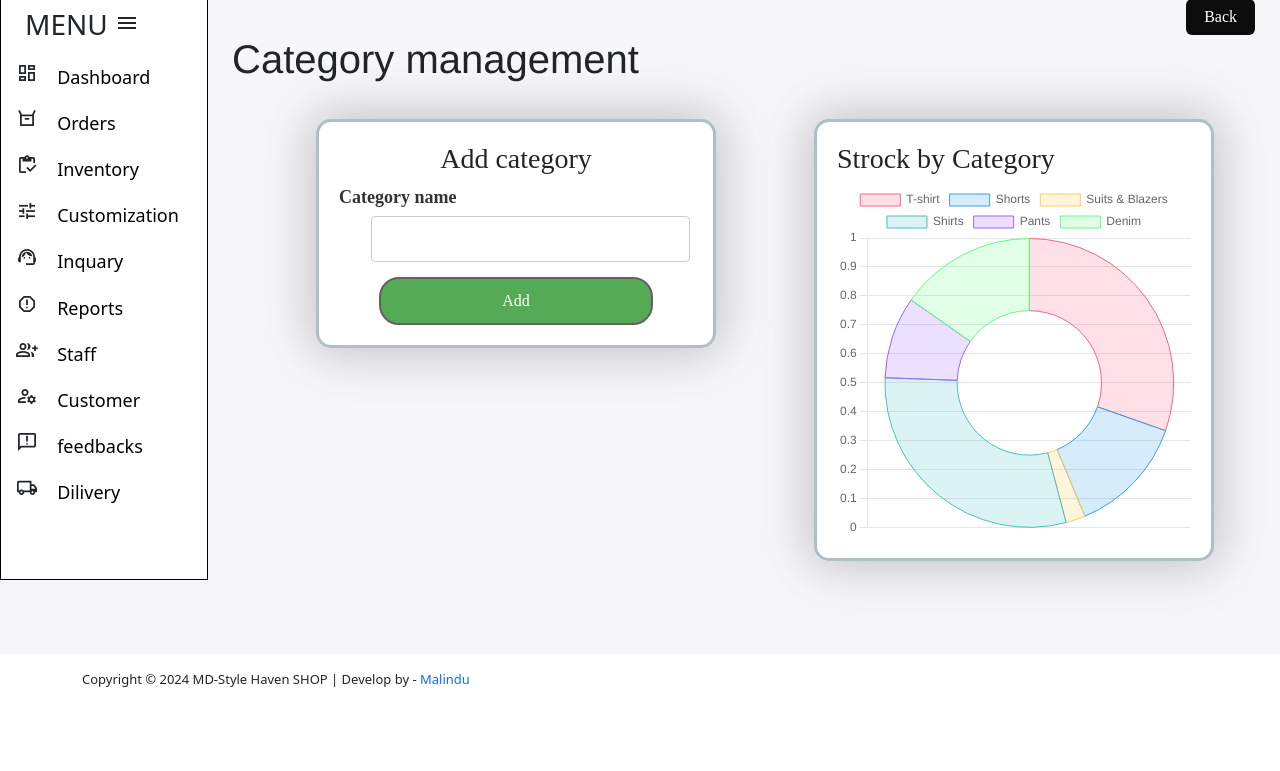
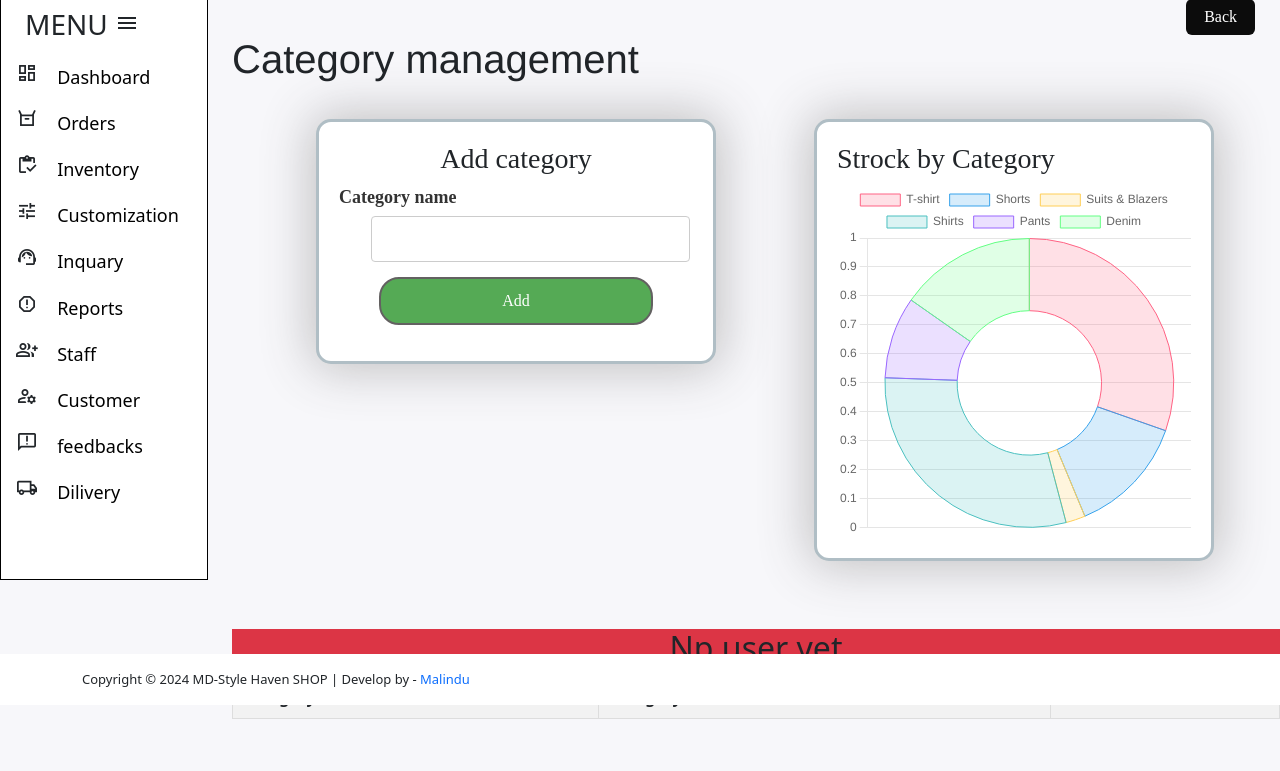
Before and after one commit to Dilakshana-Rupasinghe/MD-style-haven-shop, a PHP site: page /admin/inventory/category.php?categoryId=1 in a window 1280 px wide; the page is wider, and only the part inside the window is pictured. Shown: the part 95-866 px from the top of that part. Before the commit the page ends 782 px from the top of that part, so only its background shows below. Run offline with PHP 8.4, Linux system fonts and the light colour scheme; a user stored in the database is signed in; tables that the repository leaves empty hold one stand-in row (values such as "Sample post"); lists and menus that the app fills with data are empty.

Commit message:
Update category.php

```diff
--- a/admin/inventory/category.php
+++ b/admin/inventory/category.php
@@ -31,6 +31,16 @@
                 echo "<script>alert('New Category is added Successfully')</script>";
             }
         }
+    }
+}
+
+// delete category if user click delete button
+if (isset($_GET['categoryId'])) {
+    $categoryId = $_GET['categoryId'];
+
+    $categoryDeleteQuire = "DELETE FROM category WHERE category_id = $categoryId"; //delete quary
+    if (mysqli_query($con, $categoryDeleteQuire)) {
+        echo "<script>alert('Category is deleted successfully');</script>";
     }
 }
 ?>
@@ -111,15 +121,50 @@
 
                     </div>
                 </div>
-        </div>
+
+                <div>
+                    <table>
+                        <tr>
+                            <th>Category ID</th>
+                            <th>Category name</th>
+                            <th>Action</th>
+                        </tr>
+                        <?php
+                        $get_categoryDetail = "SELECT * FROM category ";
+
+                        $result = mysqli_query($con, $get_categoryDetail);
+                        $row_count = mysqli_num_rows($result);
+
+                        if ($row_count == 0) {
+                            echo "<h2 class='bg-danger text-center mt-5'>Np user yet </h2>";
+                        } else {
+                            while ($row_date = mysqli_fetch_assoc($result)) {
+                                $category_id = $row_date['category_id'];
+                                $categoryName = $row_date['category_name'];
+
+                                echo "<tr>
+
+                                <td> $category_id </td>
+                                <td> $categoryName </td>
+
+                                <td class='action-links'>
+                                <a href='category.php?categoryId=$category_id' class='deactivate'> Delete </a>
+                                </td>
+
+                                </tr>";
+                            }
+                        }
+                        ?>
+
+                    </table>
+                </div>
 
 
 
 
 
-
-        </main>
-    </div>
+            </main>
+        </div>
     </div>
 
 
```
